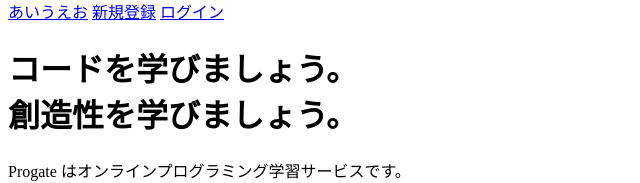
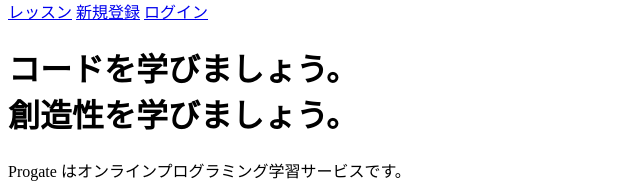
Before and after one commit to po-mx06/po-MX.github.io, a plain HTML site: page index.html in a window 1280 px wide. Shown: the part 355-538 px from the top of the page, 0-640 px from the left. Drawn offline with Linux system fonts and the light colour scheme.

Commit message:
Update index.html

```diff
--- a/index.html
+++ b/index.html
@@ -15,7 +15,7 @@
       </div>
       <span class="fa fa-bars menu-icon"></span>
       <div class="header-right">
-        <a href="#">あいうえお</a>
+        <a href="#">レッスン</a>
         <a href="#">新規登録</a>
         <a href="#" class="login">ログイン</a>
       </div>
```
